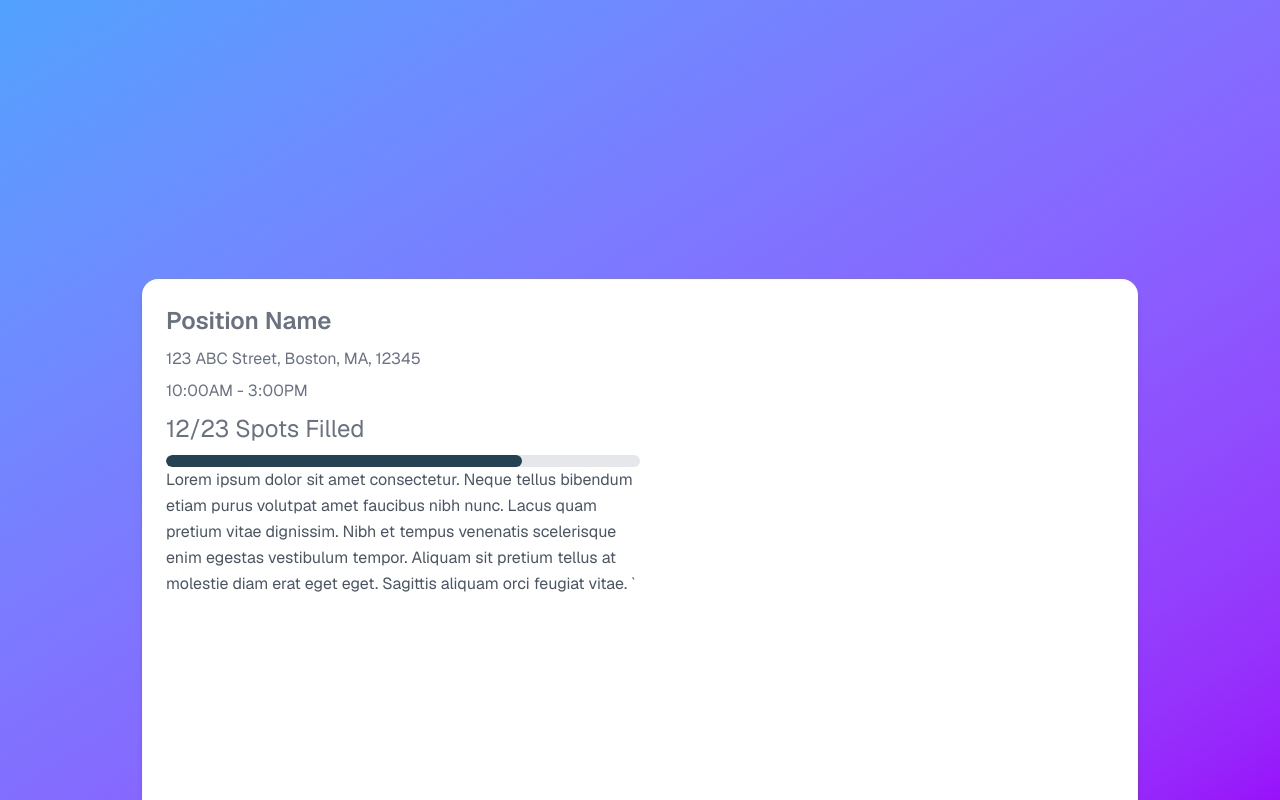
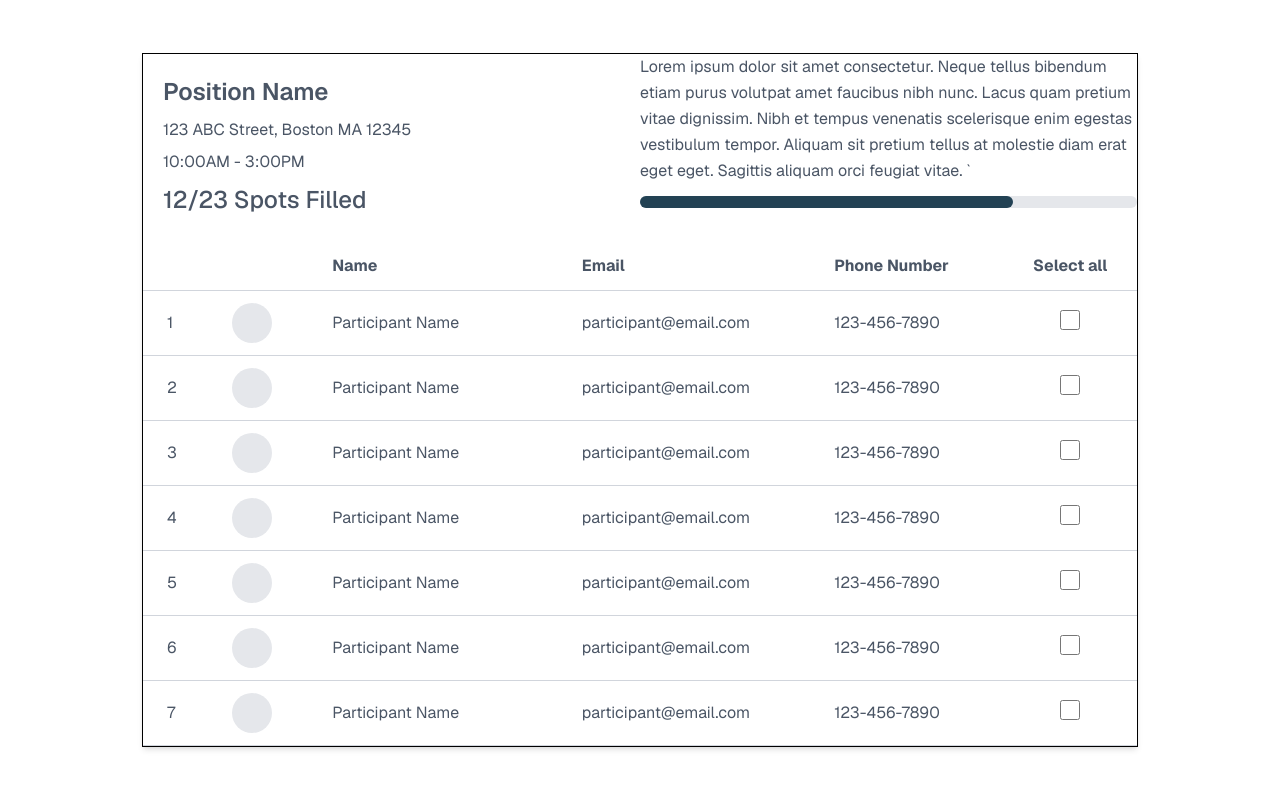
Before and after one commit to JumboCode/boston-community-pediatrics, a Next.js app: page / in a window 1280 px wide. Shown: the top 800 px of the page. Built offline with nearby package versions, Linux system fonts and the light colour scheme.

Commit message:
Finalizing Frontend Development for EventAdmin Table
Created the table with a list of volunteers, as well as the checkboxes

Formatted the page to match the Figma

```diff
--- a/src/app/page.tsx
+++ b/src/app/page.tsx
@@ -1,60 +1,152 @@
-import React from "react";
-// import EventAdminTable from "@components/common/tables/EventAdminTable";
+"use client";
+import React, { useState } from "react";
 
 export default function Home() {
+  const [volunteers, setVolunteers] = useState([
+    {
+      id: 1,
+      name: "Participant Name",
+      email: "participant@email.com",
+      phone: "123-456-7890",
+      selected: false,
+    },
+    {
+      id: 2,
+      name: "Participant Name",
+      email: "participant@email.com",
+      phone: "123-456-7890",
+      selected: false,
+    },
+    {
+      id: 3,
+      name: "Participant Name",
+      email: "participant@email.com",
+      phone: "123-456-7890",
+      selected: false,
+    },
+    {
+      id: 4,
+      name: "Participant Name",
+      email: "participant@email.com",
+      phone: "123-456-7890",
+      selected: false,
+    },
+    {
+      id: 5,
+      name: "Participant Name",
+      email: "participant@email.com",
+      phone: "123-456-7890",
+      selected: false,
+    },
+    {
+      id: 6,
+      name: "Participant Name",
+      email: "participant@email.com",
+      phone: "123-456-7890",
+      selected: false,
+    },
+    {
+      id: 7,
+      name: "Participant Name",
+      email: "participant@email.com",
+      phone: "123-456-7890",
+      selected: false,
+    },
+  ]);
+
+  const toggleSelect = (id: number) => {
+    setVolunteers((prev) =>
+      prev.map((v) => (v.id === id ? { ...v, selected: !v.selected } : v))
+    );
+  };
+
+  // Check if at least one volunteer is selected
+  const anySelected = volunteers.some((v) => v.selected);
+
   return (
-    <div className="font-sans grid grid-rows-[20px_1fr_20px] items-center justify-items-center min-h-screen p-8 pb-20 gap-16 sm:p-20 bg-gradient-to-br from-blue-400 to-purple-600 text-white">
-      {/* Top spacer */}
-      <div></div>
+    <div className="min-h-screen bg-white flex items-center justify-center p-8">
+      <div className="w-[996px] bg-white border border-black shadow-md font-sans z-10">
+        {/* Header Section */}
+        <div className="flex flex-col md:flex-row justify-between mb-6">
+          {/* Left */}
+          <div className="space-y-2 text-gray-600 px-5 pt-5">
+            <h1 className="text-[24px] font-semibold">Position Name</h1>
+            <p>123 ABC Street, Boston MA 12345</p>
+            <p>10:00AM - 3:00PM</p>
+            <p className="text-[24px] font-medium">12/23 Spots Filled</p>
+          </div>
 
-      {/* Main content */}
-      <div className="text-center space-y-6">
-        <h1 className="text-5xl font-extrabold animate-bounce">
-          Welcome to BCP!
-        </h1>
-        <p className="text-xl text-white/90">
-          Your go-to platform for managing volunteers, events, and more.
-        </p>
-        <button className="bg-white text-blue-600 font-bold py-2 px-6 rounded-lg shadow-lg hover:bg-gray-200 transition-all">
-          Get Started
-        </button>
-      </div>
-
-
-
-      <div className="w-[996px] h-[735px] p-6 bg-white rounded-2xl shadow-md">
-        <div className="flex flex-col md:flex-row justify-between gap-8">
-          <div className="md:w-1/2 space-y-2">
-            <h2 className="text-[24px] text-gray-500 font-semibold">
-              Position Name
-            </h2>
-            <p className="text-[16px] text-gray-500">
-              123 ABC Street, Boston, MA, 12345
+          {/* Right */}
+          <div className="mt-4 md:mt-0 md:w-1/2 text-[24px] text-gray-600 leading-relaxed">
+            <p className="leading-relaxed text-[16px] mb-2">
+              Lorem ipsum dolor sit amet consectetur. Neque tellus bibendum
+              etiam purus volutpat amet faucibus nibh nunc. Lacus quam pretium
+              vitae dignissim. Nibh et tempus venenatis scelerisque enim egestas
+              vestibulum tempor. Aliquam sit pretium tellus at molestie diam
+              erat eget eget. Sagittis aliquam orci feugiat vitae. `
             </p>
-            <p className="text-[16px] text-gray-500">10:00AM - 3:00PM</p>
-            <p className="text-[24px] text-gray-500">12/23 Spots Filled</p>
-          <div className="w-full bg-gray-200 rounded-full h-3 overflow-hidden">
-            <div
-              className="bg-[#234254] bg-500 h-3 rounded-full"
-              style={{ width: `${(75/100) * 100}%` }}
-            ></div>
-          </div>
+            <div className="w-full bg-gray-200 rounded-full h-3 mt-3">
+              <div
+                className="bg-[#234254] h-3 rounded-full"
+                style={{ width: "75%" }}
+              ></div>
+            </div>
           </div>
         </div>
 
-        <div className="mt-4 md:mt-0 md:w-1/2 text-[16px] text-gray-600 leading-relaxed">
-          Lorem ipsum dolor sit amet consectetur. Neque tellus bibendum etiam
-          purus volutpat amet faucibus nibh nunc. Lacus quam pretium vitae
-          dignissim. Nibh et tempus venenatis scelerisque enim egestas
-          vestibulum tempor. Aliquam sit pretium tellus at molestie diam erat
-          eget eget. Sagittis aliquam orci feugiat vitae. `
-        </div>
+        {/* Volunteer Table */}
+        <table className="w-full border-white-700 text-gray-600">
+          <thead>
+            <tr className="bg-white-100 text-left">
+              <th className="py-3 px-4"></th>
+              <th className="py-3 px-29">Name</th>
+              <th className="py-3 px-4">Email</th>
+              <th className="py-3 px-4">Phone Number</th>
+              <th className="py-3 px-4 text-center">Select all</th>
+            </tr>
+          </thead>
+          <tbody>
+            {volunteers.map((p) => (
+              <tr
+                key={p.id}
+                className={`border-t border-gray-300 border-b transition-colors duration-200 ${
+                  p.selected ? "bg-gray-100" : "bg-white hover:bg-gray-50"
+                }`}
+              >
+                <td className="py-3 px-6">{p.id}</td>
+                <td className="py-3 px-4 flex items-center gap-15">
+                  <div className="w-10 h-10 bg-gray-200 rounded-full"></div>
+                  {p.name}
+                </td>
+                <td className="py-3 px-4">{p.email}</td>
+                <td className="py-3 px-4">{p.phone}</td>
+                <td className="py-3 px-4 text-center">
+                  <input
+                    type="checkbox"
+                    checked={p.selected}
+                    onChange={() => toggleSelect(p.id)}
+                    className="w-5 h-5 accent-[#234254] cursor-pointer"
+                  />
+                </td>
+              </tr>
+            ))}
+          </tbody>
+        </table>
+
+        {/* Buttons */}
+        {anySelected && (
+          <div className="border-t border-gray-200 bg-gray-50 w-full">
+            <div className="flex justify-between pl-6 pr-6 pb-6 mt-6">
+              <button className="bg-[#234254] text-white px-5 py-2 rounded-md shadow hover:bg-[#1b323e]">
+                Send email
+              </button>
+              <button className="bg-gray-300 text-gray-700 px-5 py-2 rounded-md shadow hover:bg-gray-400">
+                Remove from event
+              </button>
+            </div>
+          </div>
+        )}
       </div>
-
-
-
-      {/* Bottom spacer */}
-      <div></div>
     </div>
   );
 }
--- a/src/components/common/tables/EventAdminTable.tsx
+++ b/src/components/common/tables/EventAdminTable.tsx
@@ -6,13 +6,6 @@ interface EventAdminProps {
   positionDescription: string;
   volunteersSignedUp: number;
   totalVolunteersNeeded: number;
-  checkAll: boolean;
-  volunteers: {
-    name: string;
-    phone: string;
-    email: string;
-    checkbox: boolean;
-  }[];
 }
 
   <div className="w-full bg-gray-200 rounded-full h-3 overflow-hidden">
@@ -29,14 +22,12 @@ const EventAdminTable: React.FC<EventAdminProps> = ({
   positionDescription,
   volunteersSignedUp = 12,
   totalVolunteersNeeded = 23,
-  checkAll,
-  volunteers,
 }) => {
   return (
     <div className="max-w-4xl mx-auto p-6 bg-white rounded-2xl shadow-md">
       <div className="flex flex-col md:flex-row justify-between">
         <div className="space-y-2">
-          <h2 className="text-[24px] text-gray-500 font-semibold">{positionName}</h2>
+          <h1 className="text-[24px] text-gray-500 font-semibold">{positionName}</h1>
           <p className="text-[16px] text-gray-500">123 ABC Street, Boston, MA, 12345</p>
           <p className="text-[16px] text-gray-500">10:00AM - 3:00PM</p>
           <p className="text-[24px] text-gray-500">{volunteersSignedUp/totalVolunteersNeeded} Spots Filled</p>
```
